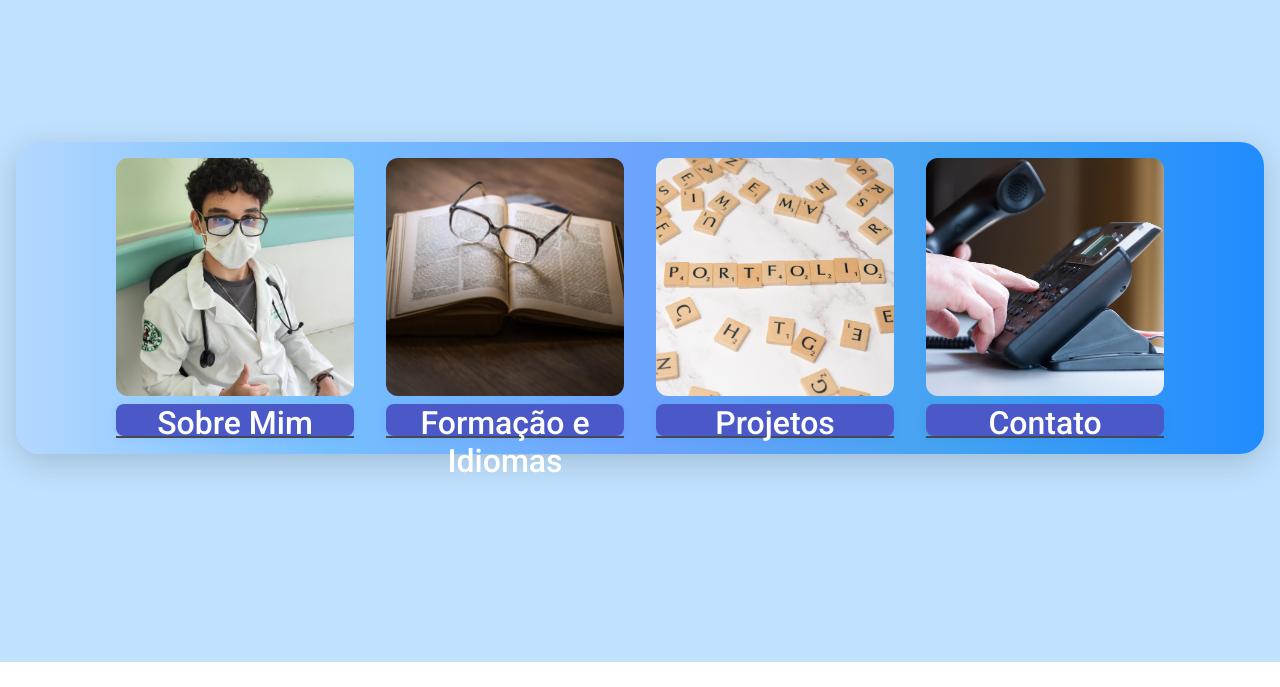
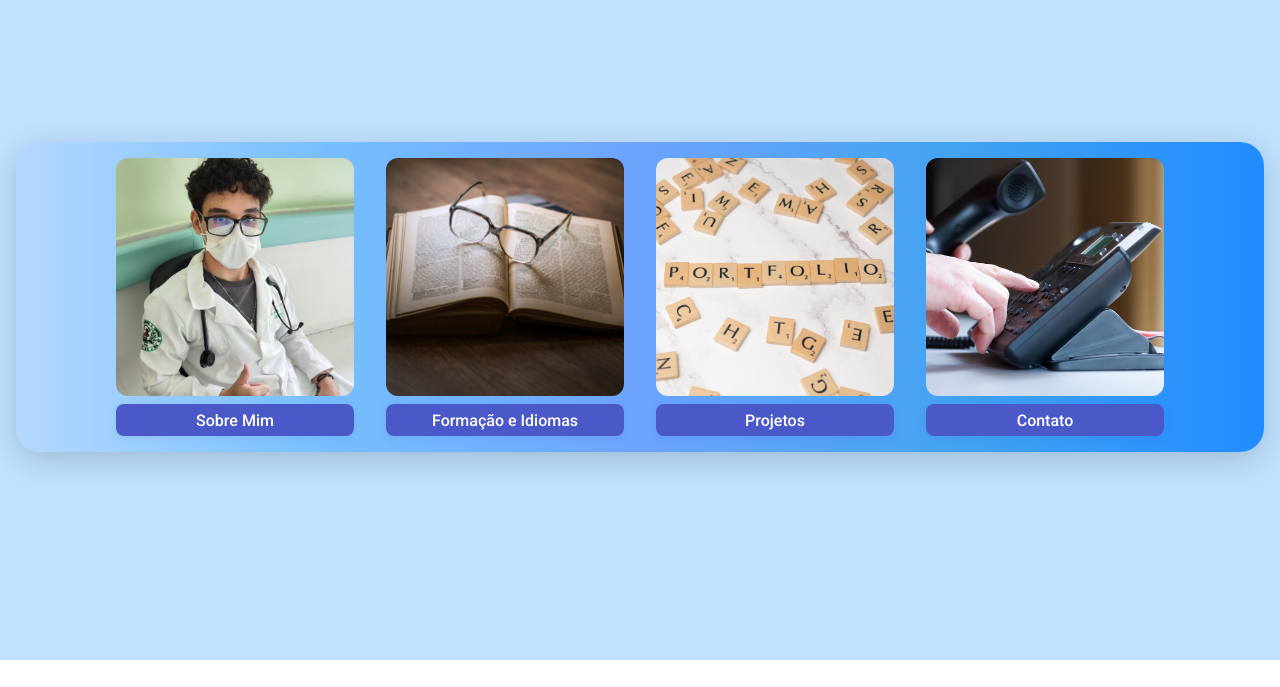
Before and after one commit to 0Ghaner/peteco, a plain HTML site: page index.html in a window 1280 px wide. Shown: the part 113-800 px from the top of the page. Drawn offline with Linux system fonts and the light colour scheme.

Commit message:
correção

```diff
--- a/main.css
+++ b/main.css
@@ -11,6 +11,11 @@ header {
 
 .container {
     background-color: rgb(192, 226, 255);
+}
+
+a {
+    text-decoration: none;
+    color: inherit;
 }
 
 header .container{ /* estiliza o cabeçalho */
@@ -30,13 +35,6 @@ header .container{ /* estiliza o cabeçalho */
 .conteudo {
     padding: 10em 16px;
     text-align: center;
-}
-
-a {
-    text-decoration: none;
-    font-weight: bold;
-    font-size: 32px;
-    border-bottom: #474747 2px solid;
 }
 
 .grid-imagens { /* grid para separar as imagens em 4 colunas e estilizar*/
@@ -101,6 +99,13 @@ section.projetos {
         rgb(192, 226, 255) 0%,
         #fffde7 100%
     );
+}
+
+section.projetos a {
+    text-decoration: none;
+    font-weight: bold;
+    font-size: 32px;
+    border-bottom: #474747 2px solid;
 }
 
 section.contato {
```
